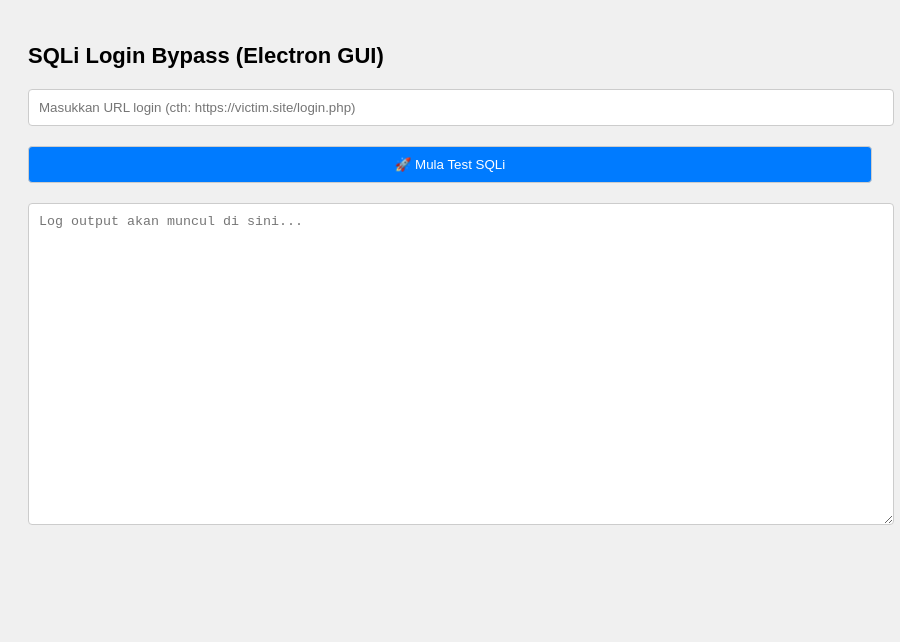
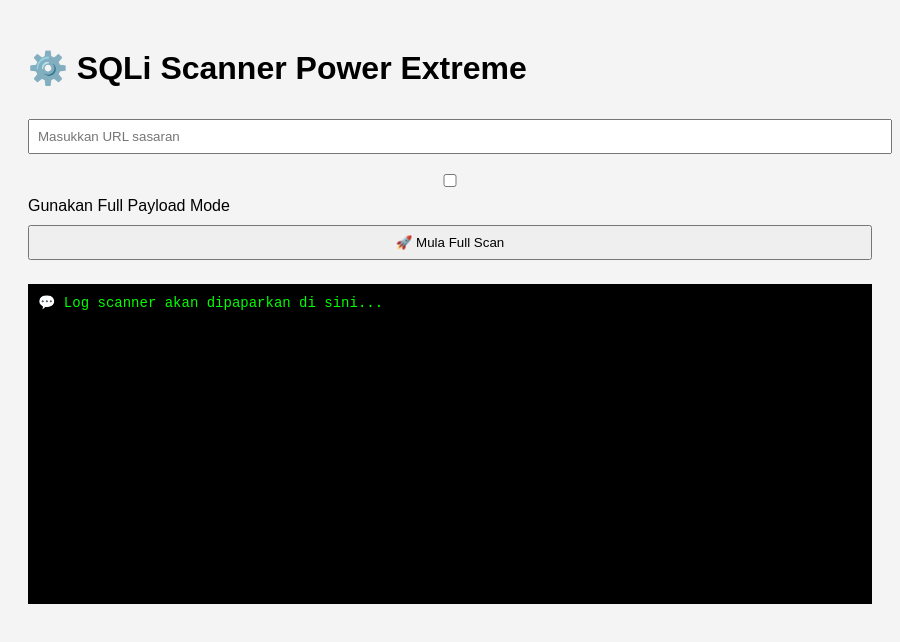
Before and after one commit to saifulfaizan/sqli-electron-gui, an Electron app: page index.html in a window 900 px wide. Drawn offline with Linux system fonts and the light colour scheme.

Commit message:
Update index.html

```diff
--- a/index.html
+++ b/index.html
@@ -1,28 +1,24 @@
-<!-- 📁 sqli-electron-gui/index.html -->
+
 <!DOCTYPE html>
-<html lang="en">
+<html>
 <head>
-  <meta charset="UTF-8">
-  <meta http-equiv="X-UA-Compatible" content="IE=edge">
-  <meta name="viewport" content="width=device-width, initial-scale=1.0">
-  <title>SQLi Login Bypass GUI</title>
+  <meta charset="UTF-8" />
+  <title>SQLi Login Bypass & Extractor</title>
   <style>
-    body { font-family: sans-serif; padding: 20px; background: #f0f0f0; }
-    h1 { font-size: 22px; margin-bottom: 10px; }
-    input, button, textarea {
-      width: 100%; padding: 10px; margin: 10px 0;
-      border: 1px solid #ccc; border-radius: 4px;
-    }
-    button { background: #007bff; color: white; cursor: pointer; }
-    button:hover { background: #0056b3; }
-    #log { background: white; height: 300px; overflow-y: scroll; }
+    body { font-family: sans-serif; background: #f4f4f4; padding: 20px; }
+    .tab-content { margin-top: 20px; }
+    input, button { margin: 10px 0; padding: 8px; width: 100%; }
+    pre { background: #000; color: #0f0; padding: 10px; height: 300px; overflow: auto; font-size: 14px; }
   </style>
 </head>
 <body>
-  <h1>SQLi Login Bypass (Electron GUI)</h1>
-  <input id="urlInput" type="text" placeholder="Masukkan URL login (cth: https://victim.site/login.php)">
-  <button onclick="runTest()">🚀 Mula Test SQLi</button>
-  <textarea id="log" readonly placeholder="Log output akan muncul di sini..."></textarea>
+  <h1>⚙️ SQLi Scanner Power Extreme</h1>
+  <div class="tab-content">
+    <input type="text" id="extremeTarget" placeholder="Masukkan URL sasaran" />
+    <label><input type="checkbox" id="fullMode" /> Gunakan Full Payload Mode</label>
+    <button onclick="runPowerExtreme()">🚀 Mula Full Scan</button>
+    <pre id="extremeLog">💬 Log scanner akan dipaparkan di sini...</pre>
+  </div>
 
   <script src="renderer.js"></script>
 </body>
```
